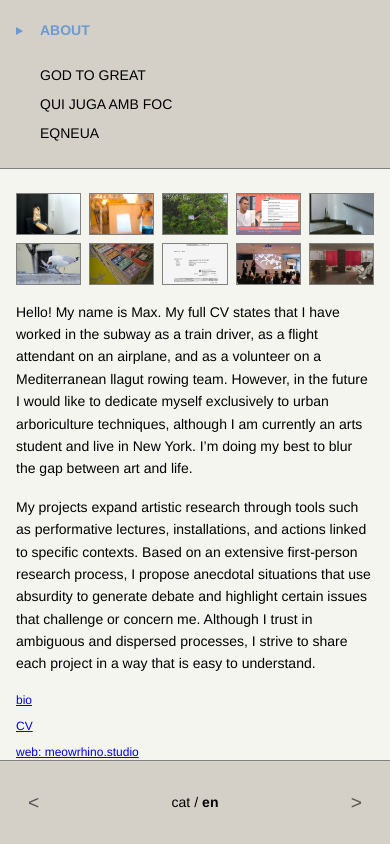
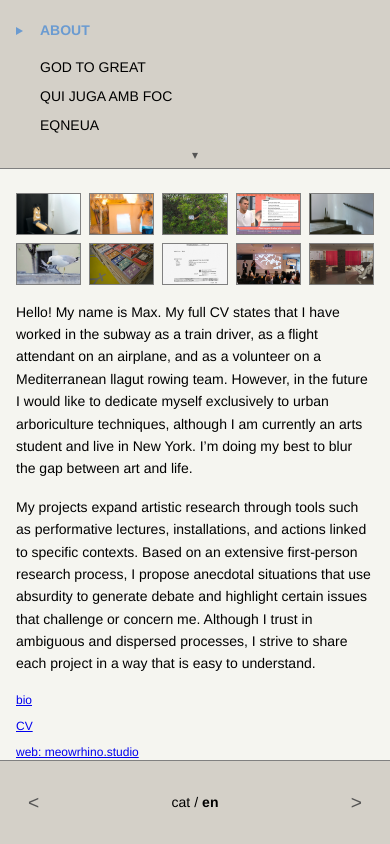
Before and after one commit to meowrhino/maxito, a plain HTML site: page index.html in a window 390 px wide. Drawn offline with Linux system fonts and the light colour scheme.

Commit message:
persiana maxito

```diff
--- a/app.js
+++ b/app.js
@@ -28,6 +28,9 @@ const el = {
   prevBtn: document.getElementById('prev-btn'),
   nextBtn: document.getElementById('next-btn'),
   langBtns: document.querySelectorAll('.lang-btn'),
+  // Sidebar toggle (mobile expand)
+  sidebar: document.getElementById('sidebar'),
+  sidebarToggle: document.getElementById('sidebar-toggle'),
   // Mobile controls (footer)
   prevBtnMobile: document.getElementById('prev-btn-mobile'),
   nextBtnMobile: document.getElementById('next-btn-mobile'),
@@ -370,6 +373,7 @@ function renderThumbs(currentSlug) {
 function goToProject(index) {
   state.currentProjectIndex = index;
   state.currentSlideIndex = 0;
+  el.sidebar.classList.remove('expanded');
   renderSlide();
 }
 
@@ -483,6 +487,11 @@ async function init() {
   el.nextBtnMobile.addEventListener('click', goNext);
   el.langBtnsMobile.forEach(btn => btn.addEventListener('click', () => changeLang(btn.dataset.lang)));
 
+  // Sidebar toggle (mobile expand/collapse)
+  el.sidebarToggle.addEventListener('click', () => {
+    el.sidebar.classList.toggle('expanded');
+  });
+
   // Image click → zoom
   el.slideImage.addEventListener('click', (e) => {
     e.stopPropagation();
--- a/index.html
+++ b/index.html
@@ -49,6 +49,9 @@
 <body>
     <aside id="sidebar">
         <nav id="project-nav" class="sidebar-nav"></nav>
+        <button id="sidebar-toggle" class="sidebar-toggle" aria-label="Expand projects">
+            <span class="toggle-icon">&#9662;</span>
+        </button>
         <div class="sidebar-controls">
             <button id="prev-btn" class="nav-arrow">&lt;</button>
             <div class="lang-switch">
--- a/style.css
+++ b/style.css
@@ -93,6 +93,11 @@ body {
   flex: 0 0 1rem;
   pointer-events: none;
   user-select: none;
+}
+
+/* Sidebar toggle – hidden on desktop */
+.sidebar-toggle {
+  display: none;
 }
 
 /* Arrow indicator: positioned absolutely inside .sidebar-nav */
@@ -341,9 +346,16 @@ body {
     max-height: 20dvh;
     border-right: none;
     border-bottom: 1px solid var(--border-color);
-    padding: 1rem;
+    padding: 1rem 1rem 0.4rem;
     flex: 0 0 auto;
     overflow: hidden;
+    transition: max-height 0.35s ease;
+  }
+
+  /* Expanded sidebar: simple blind animation */
+  #sidebar.expanded {
+    max-height: 100dvh;
+    overflow-y: auto;
   }
 
   .sidebar-nav {
@@ -355,6 +367,39 @@ body {
   /* Hide desktop controls in sidebar on mobile */
   .sidebar-controls {
     display: none;
+  }
+
+  /* Sidebar toggle chevron */
+  .sidebar-toggle {
+    display: flex;
+    align-items: center;
+    justify-content: center;
+    width: 100%;
+    padding: 0;
+    margin-top: auto;
+    background: none;
+    border: none;
+    cursor: pointer;
+    font-size: 0.75rem;
+    line-height: 1;
+    color: var(--muted-color);
+    flex-shrink: 0;
+  }
+
+  .sidebar-toggle .toggle-icon {
+    display: inline-block;
+    transition: transform 0.3s ease;
+  }
+
+  #sidebar.expanded .sidebar-toggle .toggle-icon {
+    transform: rotate(180deg);
+  }
+
+  /* Reduce group gaps on mobile */
+  .project-group-gap {
+    height: 0.5rem;
+    min-height: 0.5rem;
+    flex: 0 0 0.5rem;
   }
 
   .project-link {
```
